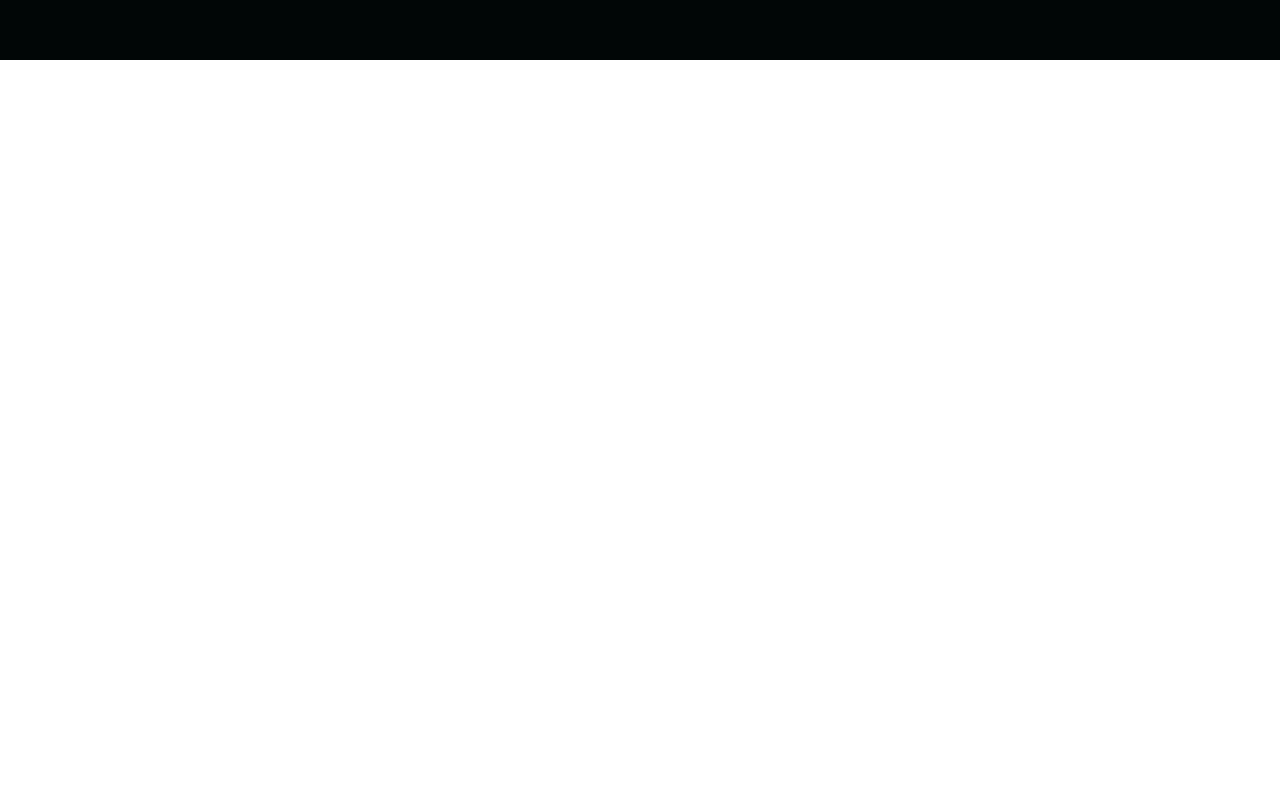
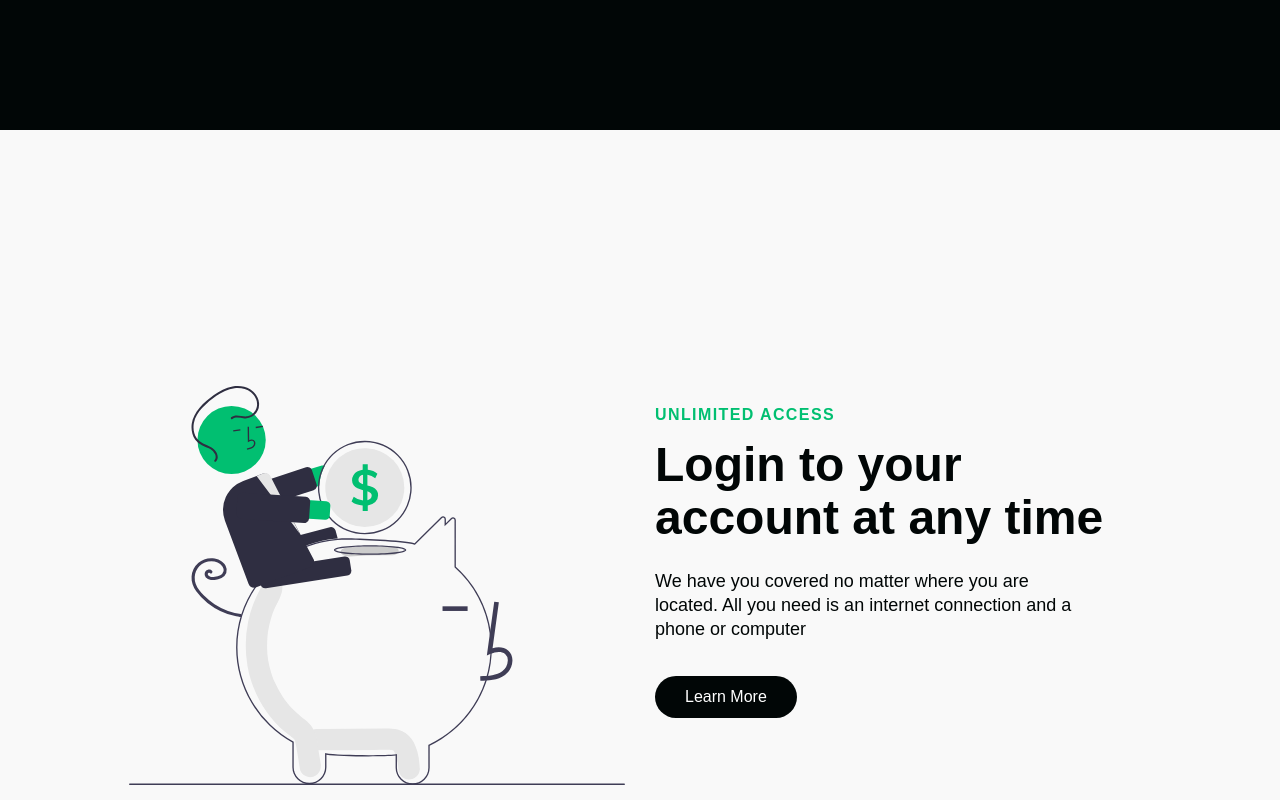
Before and after one commit to coposaja/dolla-landing, a React (Create React App) app: page / in a window 1280 px wide. Shown: the part 1540-2340 px from the top of the page. Before the commit the page ends 1600 px from the top, so only its background shows below. Built offline with nearby package versions, Linux system fonts and the light colour scheme; a web font is replaced by a local one.

Commit message:
Add Signup & Discover sections

```diff
--- a/src/Views/index.jsx
+++ b/src/Views/index.jsx
@@ -1,7 +1,7 @@
 import React, { useState } from 'react';
 import HeroSection from '../components/HeroSection';
 import InfoSection from '../components/InfoSection';
-import { homeObjOne } from '../components/InfoSection/Data';
+import { homeObjOne, homeObjThree, homeObjTwo } from '../components/InfoSection/Data';
 import Navbar from '../components/Navbar';
 import Sidebar from '../components/Sidebar';
 
@@ -21,6 +21,8 @@ const Home = () => {
       <Navbar toggle={toggle} />
       <HeroSection />
       <InfoSection {...homeObjOne} />
+      <InfoSection {...homeObjTwo} />
+      <InfoSection {...homeObjThree} />
     </>
   )
 }
--- a/src/components/InfoSection/Data.js
+++ b/src/components/InfoSection/Data.js
@@ -1,4 +1,6 @@
 import CarImg from '../../assets/images/car.svg';
+import PigImg from '../../assets/images/pig.svg';
+import OnlineImg from '../../assets/images/online.svg';
 
 export const homeObjOne = {
   id: 'about',
@@ -16,3 +18,37 @@ export const homeObjOne = {
   primary: true,
   darkText: false,
 }
+
+export const homeObjTwo = {
+  id: 'discover',
+  lightBg: true,
+  lightText: false,
+  lightTextDesc: false,
+  topLine: 'Unlimited Access',
+  headLine: 'Login to your account at any time',
+  description: 'We have you covered no matter where you are located. All you need is an internet connection and a phone or computer',
+  buttonLabel: 'Learn More',
+  imgStart: true,
+  img: PigImg,
+  alt: 'Piggybank',
+  dark: false,
+  primary: false,
+  darkText: true,
+}
+
+export const homeObjThree = {
+  id: 'signup',
+  lightBg: true,
+  lightText: false,
+  lightTextDesc: false,
+  topLine: 'Join our Team',
+  headLine: 'Creating an account is extremely easy',
+  description: 'Get everything set up and ready in under 10 minutes. All you need to do is add your information and you\'re ready to go.',
+  buttonLabel: 'Start Now',
+  imgStart: false,
+  img: OnlineImg,
+  alt: 'Paper',
+  dark: false,
+  primary: false,
+  darkText: true,
+}
--- a/src/components/InfoSection/InfoElements.jsx
+++ b/src/components/InfoSection/InfoElements.jsx
@@ -3,6 +3,7 @@ import styled from "styled-components";
 export const InfoContainer = styled.div`
   color: #fff;
   background: ${({ lightBg }) => (lightBg ? '#f9f9f9' : '#010606')};
+  padding-top: 70px;
 
   @media screen and(max-width: 768px) {
     padding: 100px 0;
--- a/src/components/InfoSection/index.jsx
+++ b/src/components/InfoSection/index.jsx
@@ -18,7 +18,6 @@ const InfoSection = ({
   dark,
   dark2,
 }) => {
-  console.log(img);
   return (
     <>
       <InfoContainer lightBg={lightBg} id={id}>
```
Also changed, not shown: 1 other file (tests, documents, lock files or other folders).
